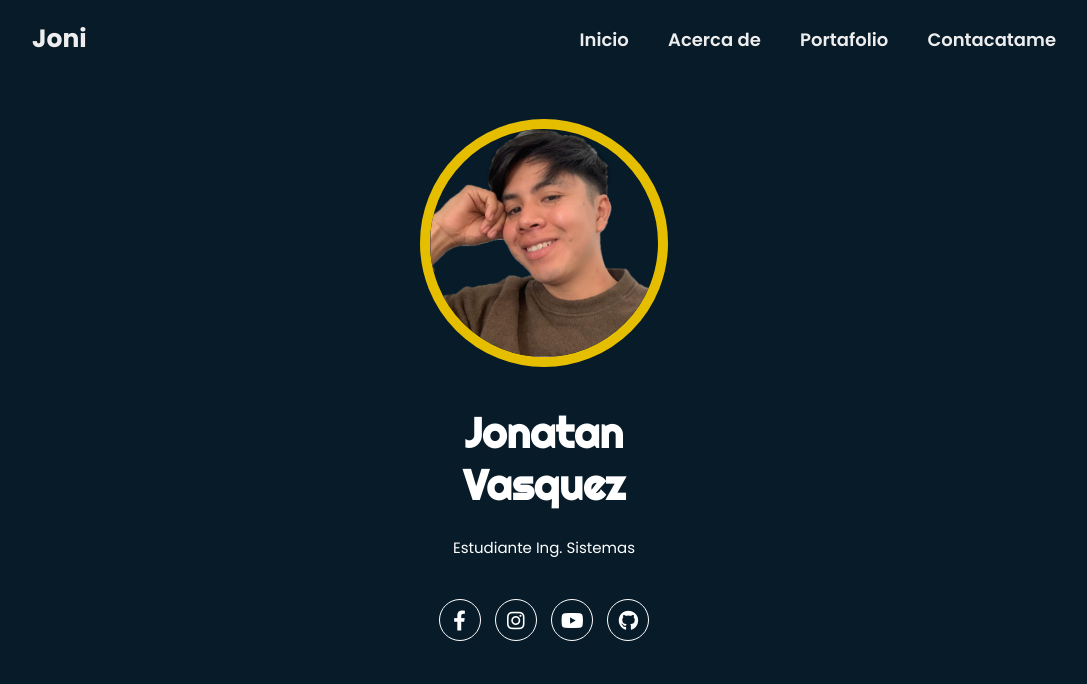
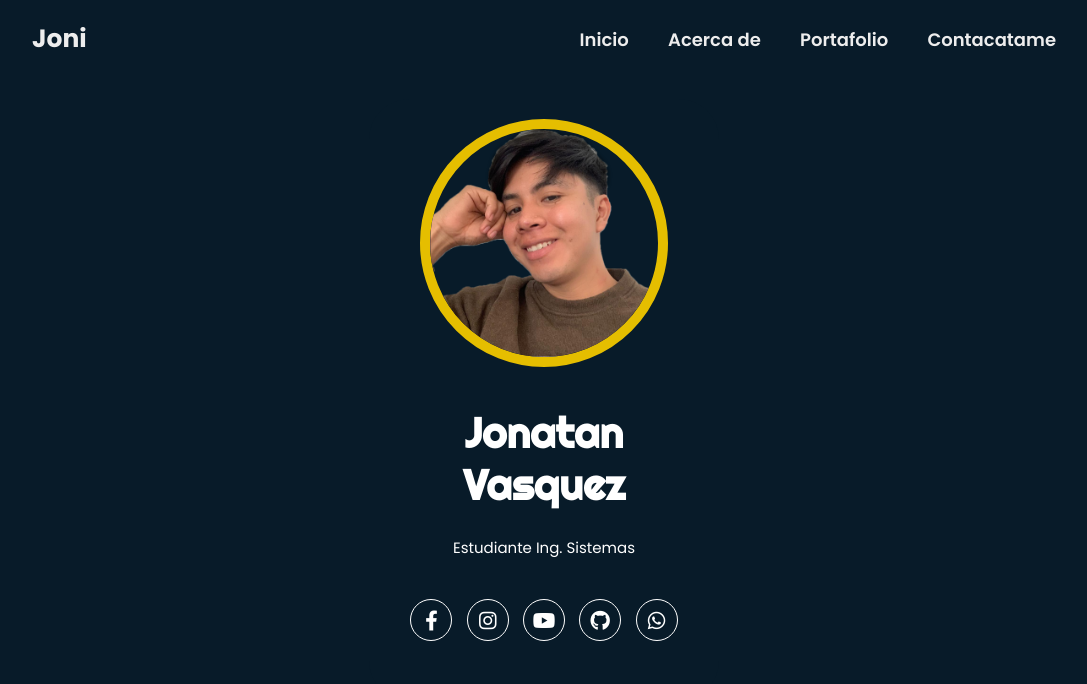
Before and after one commit to jonatanbv/portafolio, a plain HTML site: page pages/contactame.html in a window 1280 px wide. Shown: the whole page, without its empty margins (96-1183 px from the left). Drawn offline with Linux system fonts and the light colour scheme.

Commit message:
segundo commit

```diff
--- a/pages/contactame.html
+++ b/pages/contactame.html
@@ -33,6 +33,7 @@
             <a href="https://www.instagram.com/jonatan_wiii/"><i class="fa-brands fa-instagram"></i></a>
             <a href="https://www.youtube.com/channel/UCVJwTWjVypdKM-mJahk3NCQ""><i class="fa-brands fa-youtube"></i></a>
             <a href="https://github.com/jonatanbv"><i class="fa-brands fa-github"></i></a>
+            <a href="https://wa.link/luimoov"><i class="fa-brands fa-whatsapp"></i></a>
             </div>
         </div>
     </section>
```
Also changed, not shown: index.html (+1 -0 lines).
